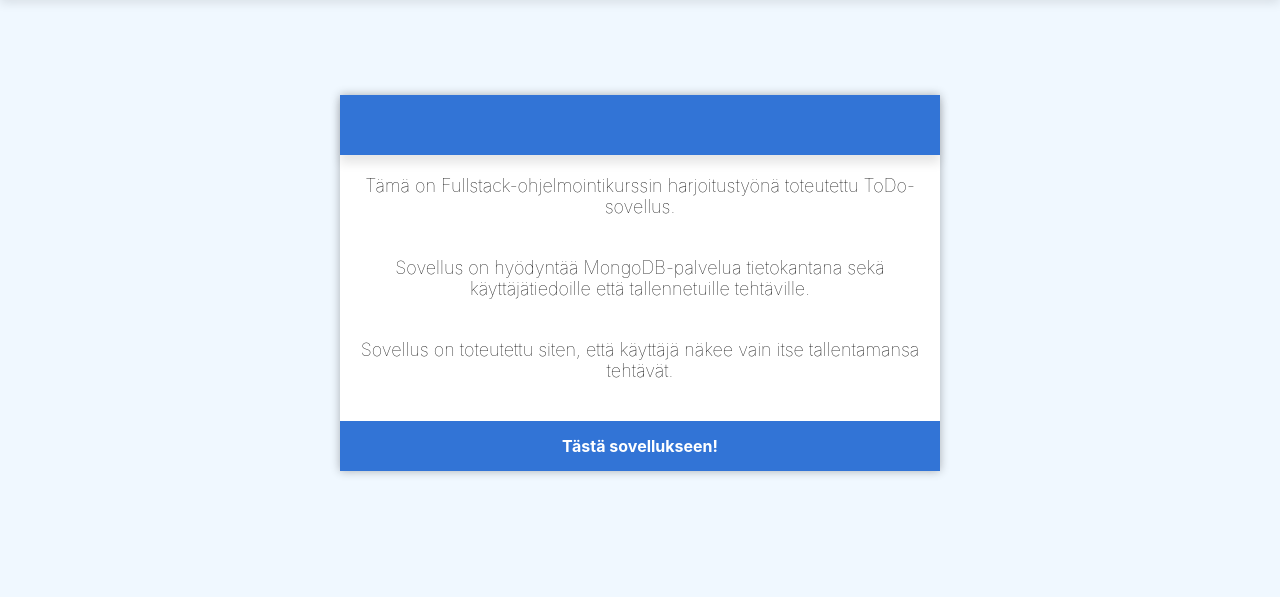
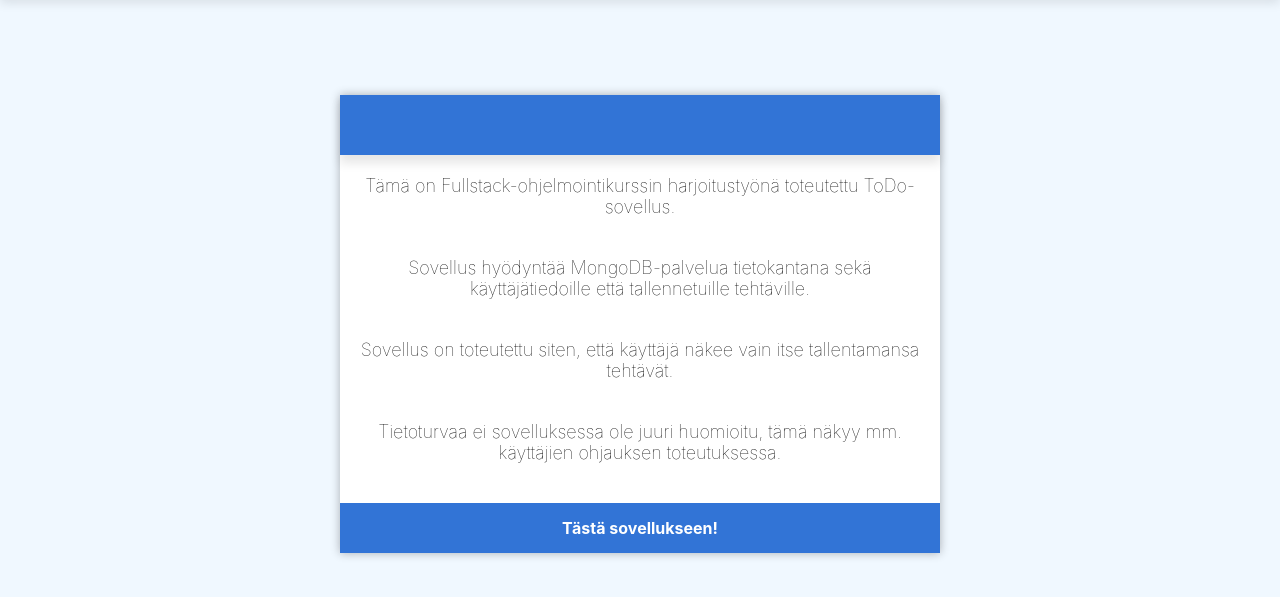
Before and after one commit to AB8007/todo-app, a website: page public/home.html in a window 1280 px wide. Shown: the part 65-662 px from the top of the page. Drawn offline with Linux system fonts and the light colour scheme; no server answers.

```diff
--- a/package.json
+++ b/package.json
@@ -1,5 +1,5 @@
 {
-  "name": "paskaa",
+  "name": "todo-app",
   "version": "1.0.0",
   "description": "",
   "main": "index.js",
--- a/public/home.html
+++ b/public/home.html
@@ -23,8 +23,9 @@
     <div class="infoBox">
         <div class="headerSmall"><h1></h1></div>
         <h2>Tämä on Fullstack-ohjelmointikurssin harjoitustyönä toteutettu ToDo-sovellus.</h2>
-        <h2>Sovellus on hyödyntää MongoDB-palvelua tietokantana sekä käyttäjätiedoille että tallennetuille tehtäville.</h2>
+        <h2>Sovellus hyödyntää MongoDB-palvelua tietokantana sekä käyttäjätiedoille että tallennetuille tehtäville.</h2>
         <h2>Sovellus on toteutettu siten, että käyttäjä näkee vain itse tallentamansa tehtävät.</h2>
+        <h2>Tietoturvaa ei sovelluksessa ole juuri huomioitu, tämä näkyy mm. käyttäjien ohjauksen toteutuksessa.</h2>
         <button class="enterApp" onclick="clickButton()">Tästä sovellukseen!</button>
     </div>
 </body>
```
Also changed, not shown: index.js (+28 -28 lines), public/script.js (+26 -27 lines), 1 other file.
